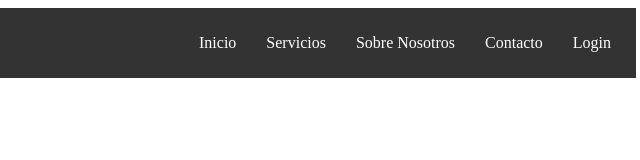
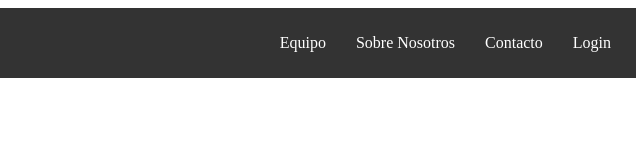
Before and after one commit to sebastianbaquerop/talenTechProject, a plain HTML site: page components/header/header.html in a window 1280 px wide. Shown: the full height of the page, 636-1276 px from the left. Drawn offline with Linux system fonts and the light colour scheme.

Commit message:
[commit] [feature/team] Feat: team section was implemented

```diff
--- a/components/header/header.html
+++ b/components/header/header.html
@@ -4,8 +4,7 @@
     </div>
     <nav class="navbar">
         <ul>
-            <li><a href="#inicio">Inicio</a></li>
-            <li><a href="#pages">Servicios</a></li>
+            <li><a href="#team">Equipo</a></li>
             <li><a href="#about">Sobre Nosotros</a></li>
             <li><a href="#contacto">Contacto</a></li>
             <li><a href="/components/login/Login.html">Login</a></li>
```
Also changed, not shown: index.html (+2 -1 lines).
